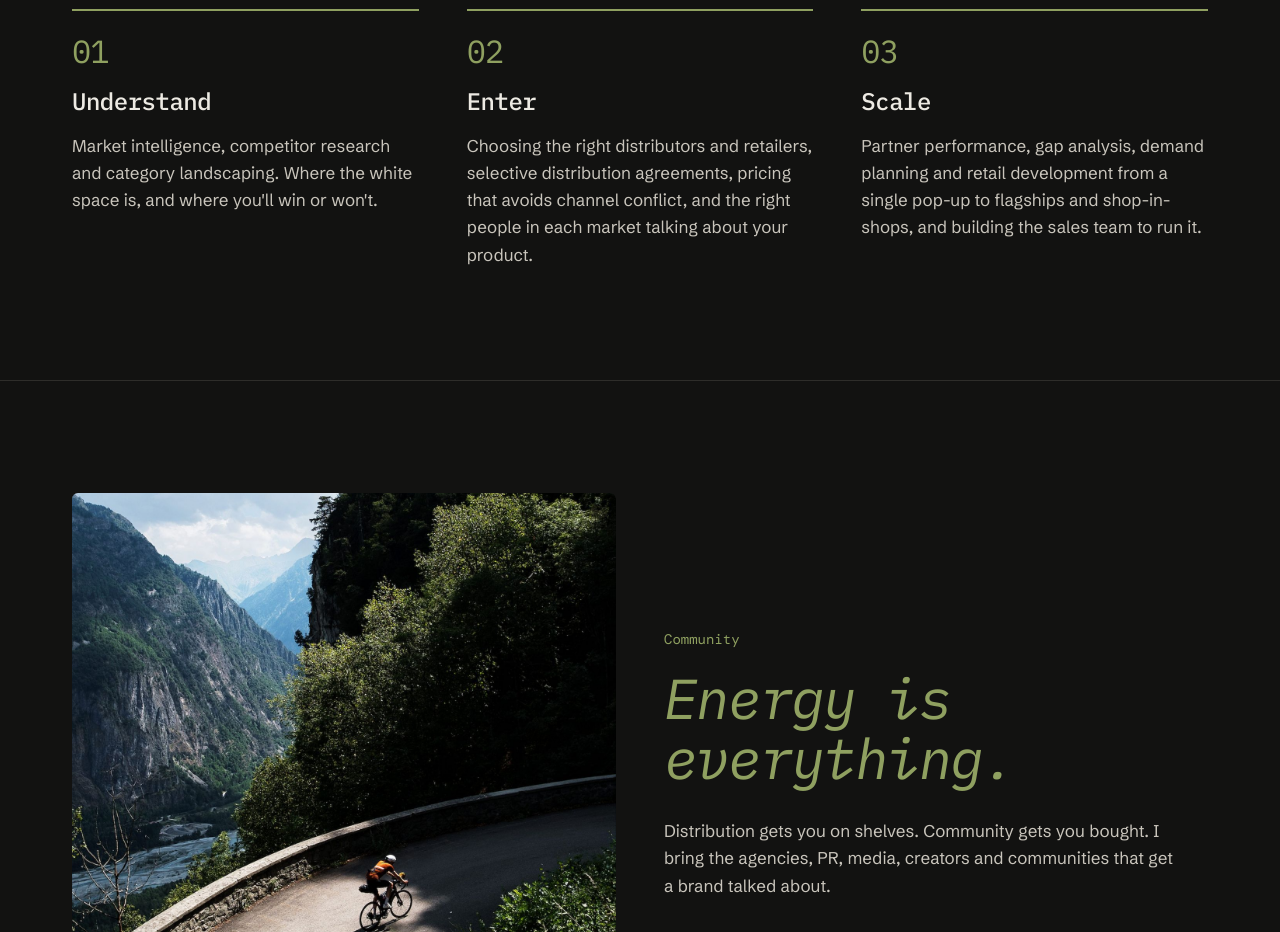
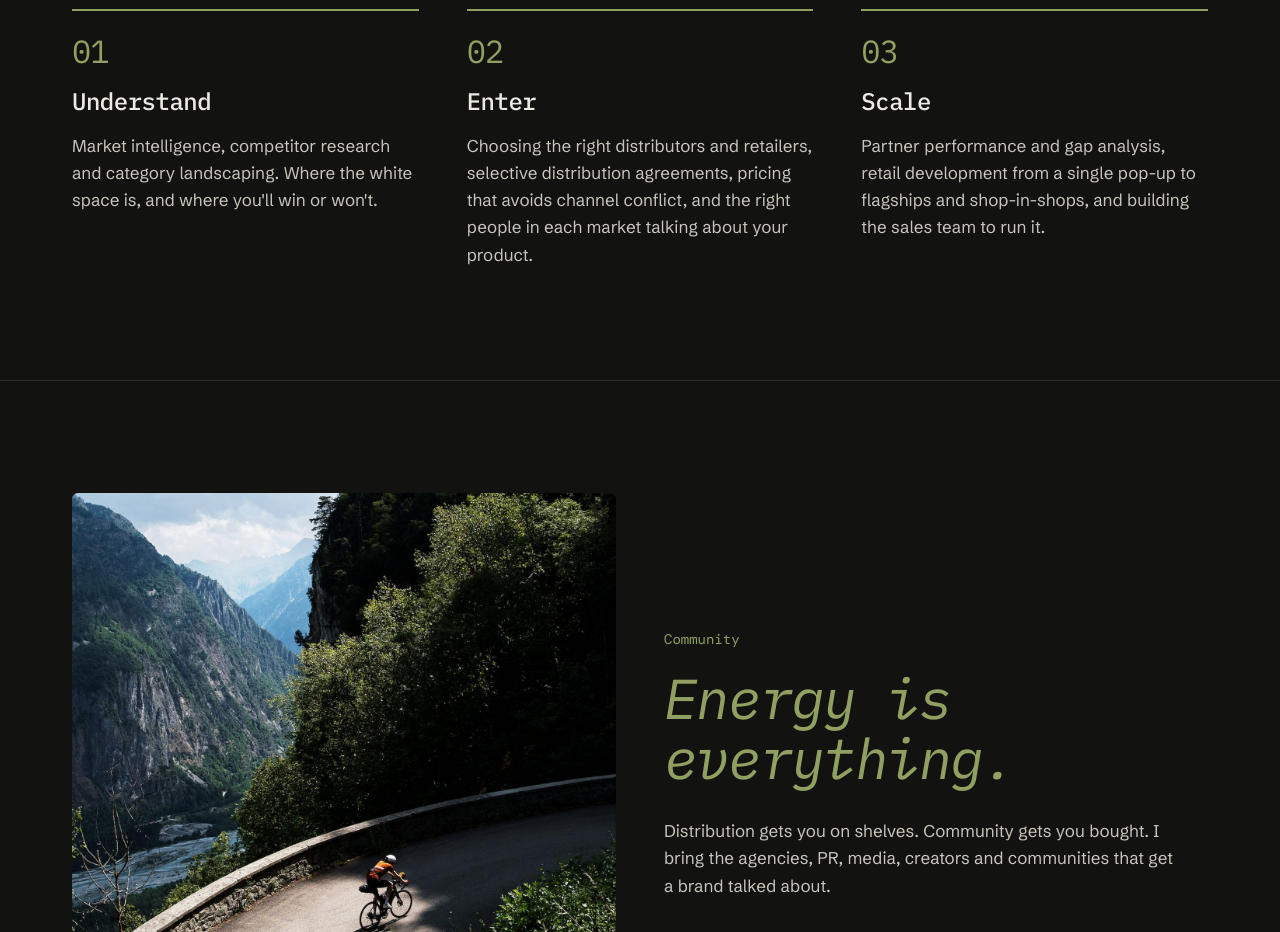
Before and after one commit to bexhayes/throughline-site, a plain HTML site: page index.html in a window 1280 px wide. Shown: the part 1880-2812 px from the top of the page. Drawn offline with nearby package versions, Linux system fonts and the light colour scheme.

Commit message:
Revert Scale stage sentence to previous wording
Co-Authored-By: Claude Opus 5.5 <noreply@anthropic.com>
Claude-Session: https://claude.ai/code/session_01AmGfSpbaoMdJemTXeUSDX2

```diff
--- a/index.html
+++ b/index.html
@@ -240,7 +240,7 @@ figure{margin:0}
       <div class="col stage">
         <p class="num">03</p>
         <h3>Scale</h3>
-        <p class="body">Partner performance, gap analysis, demand planning and retail development from a single pop-up to flagships and shop-in-shops, and building the sales team to run it.</p>
+        <p class="body">Partner performance and gap analysis, retail development from a single pop-up to flagships and shop-in-shops, and building the sales team to run it.</p>
       </div>
     </div>
   </div>
```
